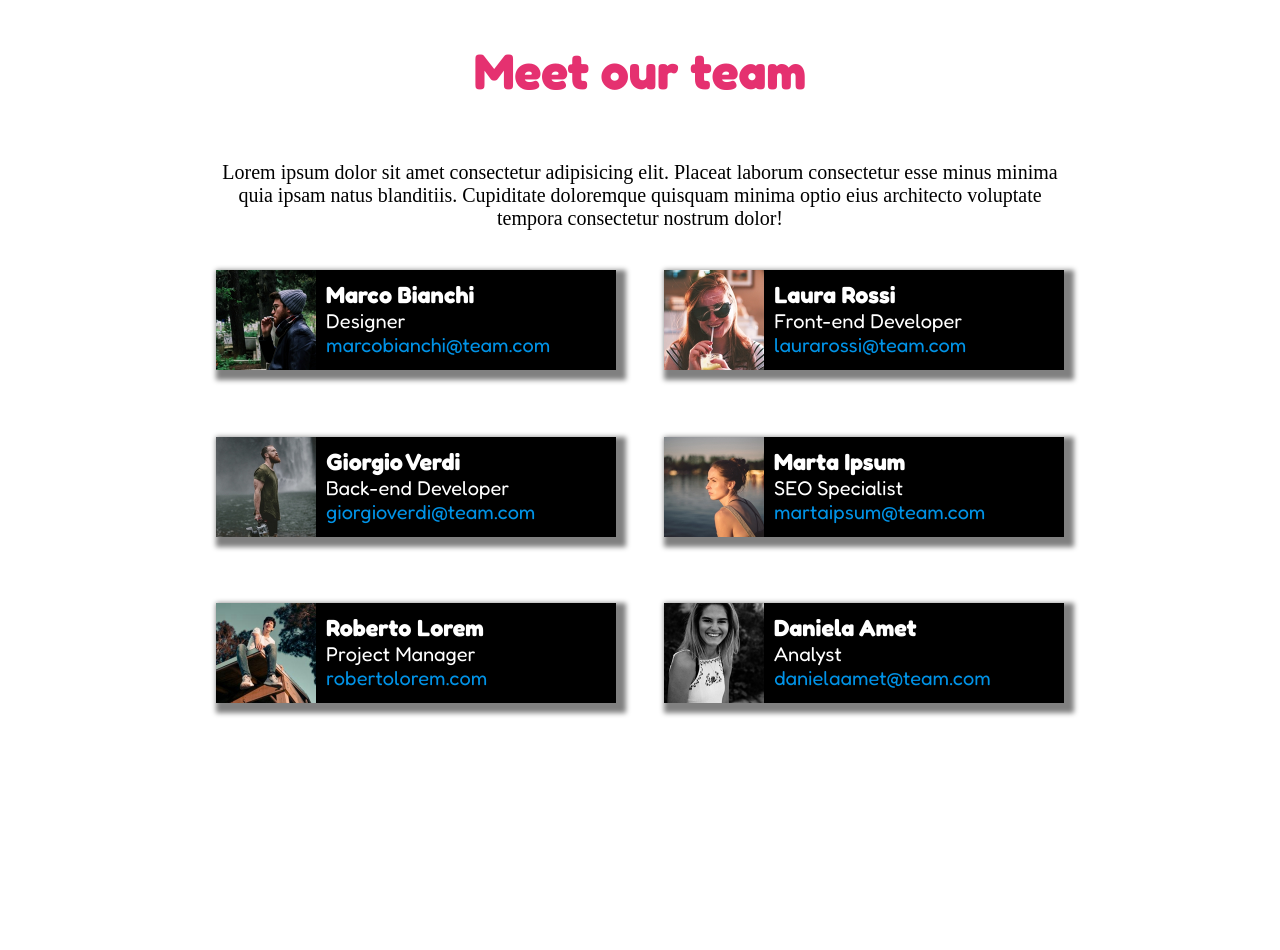
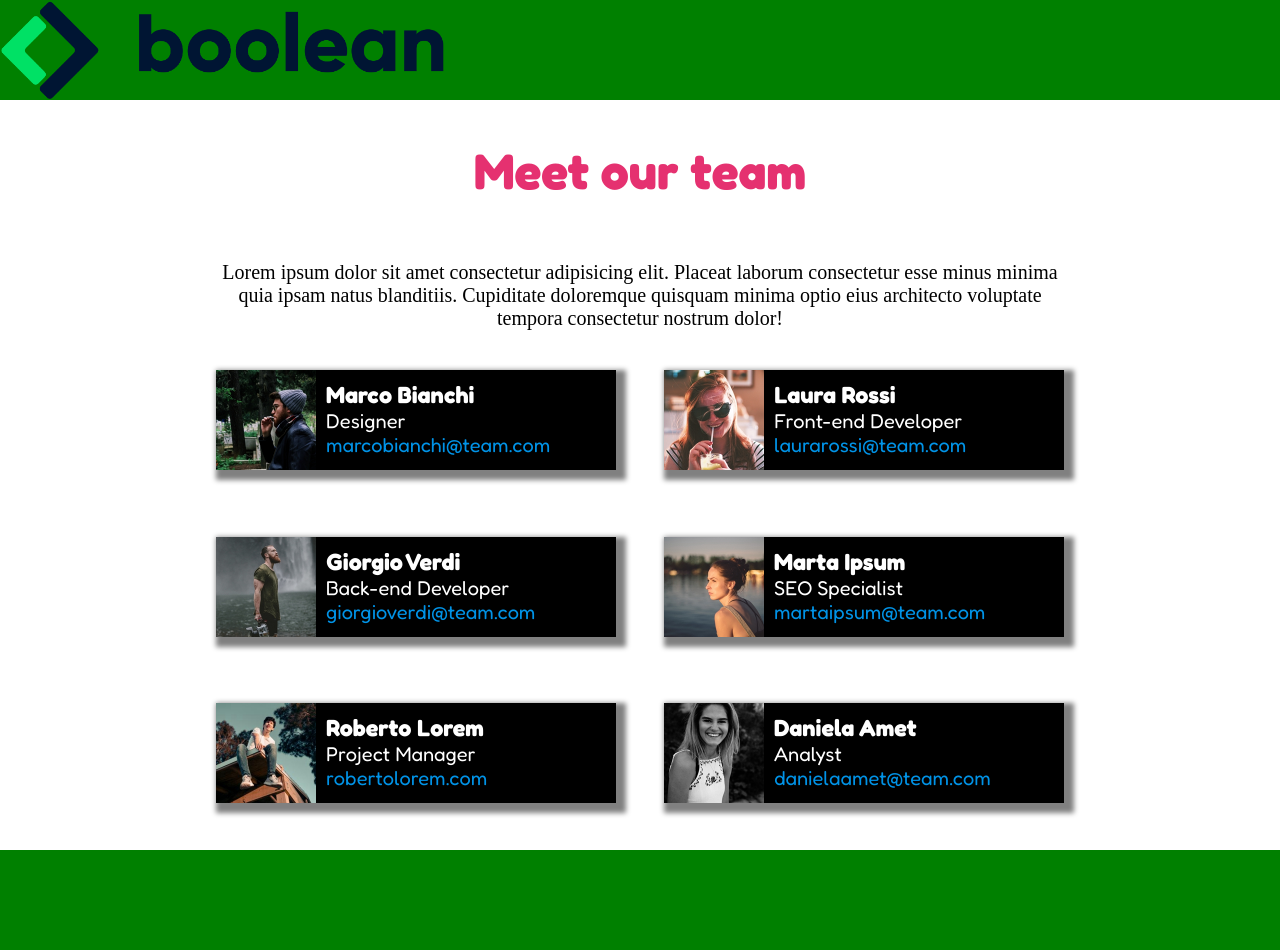
Before and after one commit to Peppe2496/html-css-flex-cards, a plain HTML site: page index.html in a window 1280 px wide. Before the commit the page ends 800 px from the top, so only its background shows below. Drawn offline with Linux system fonts and the light colour scheme; a web font is replaced by a local one.

Commit message:
finished

```diff
--- a/css/style.css
+++ b/css/style.css
@@ -5,7 +5,25 @@
 
 }
 
+header{
+    margin: 0 auto;
+    height: 100px;
+    background-color: green;
+}
 
+
+footer{
+    height: 100px;
+    margin: 0 auto;
+    width: 100%;
+    background-color: green;
+}
+
+.logo{
+    height: 100px;
+    margin: 0 auto;
+
+}
 .title-text{
    color: #E53170;
    font-family: 'Fredoka', sans-serif;
--- a/index.html
+++ b/index.html
@@ -13,6 +13,10 @@
 <link href="https://fonts.googleapis.com/css2?family=Agbalumo&family=Fredoka&display=swap" rel="stylesheet">
 </head>
 <body>
+
+    <header>
+        <img class="logo" src="img/logo boolean.png" alt="">
+    </header>
 
 
 
@@ -85,6 +89,10 @@
 
         </div>
 
+        <footer>
+
+        </footer>
+
     </main>
 
 
```
Also changed, not shown: img/logo boolean.png (added).
